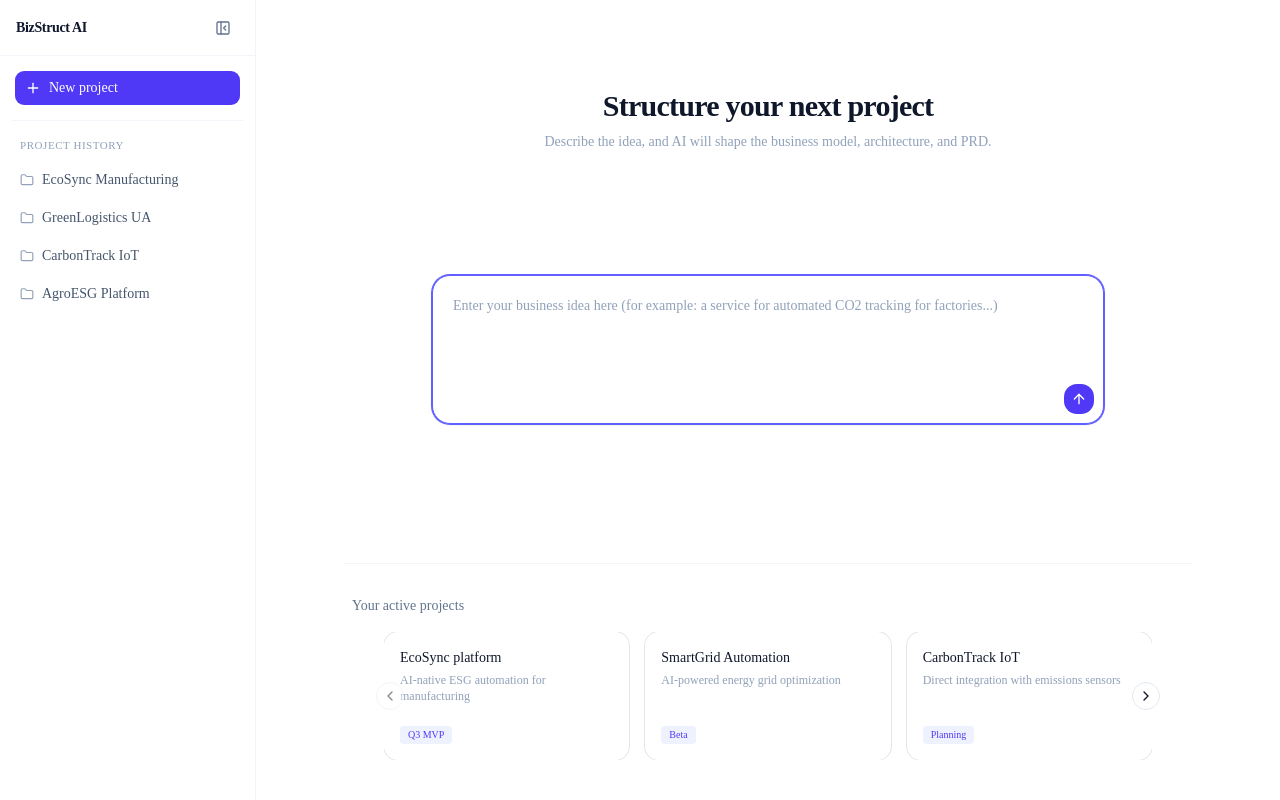
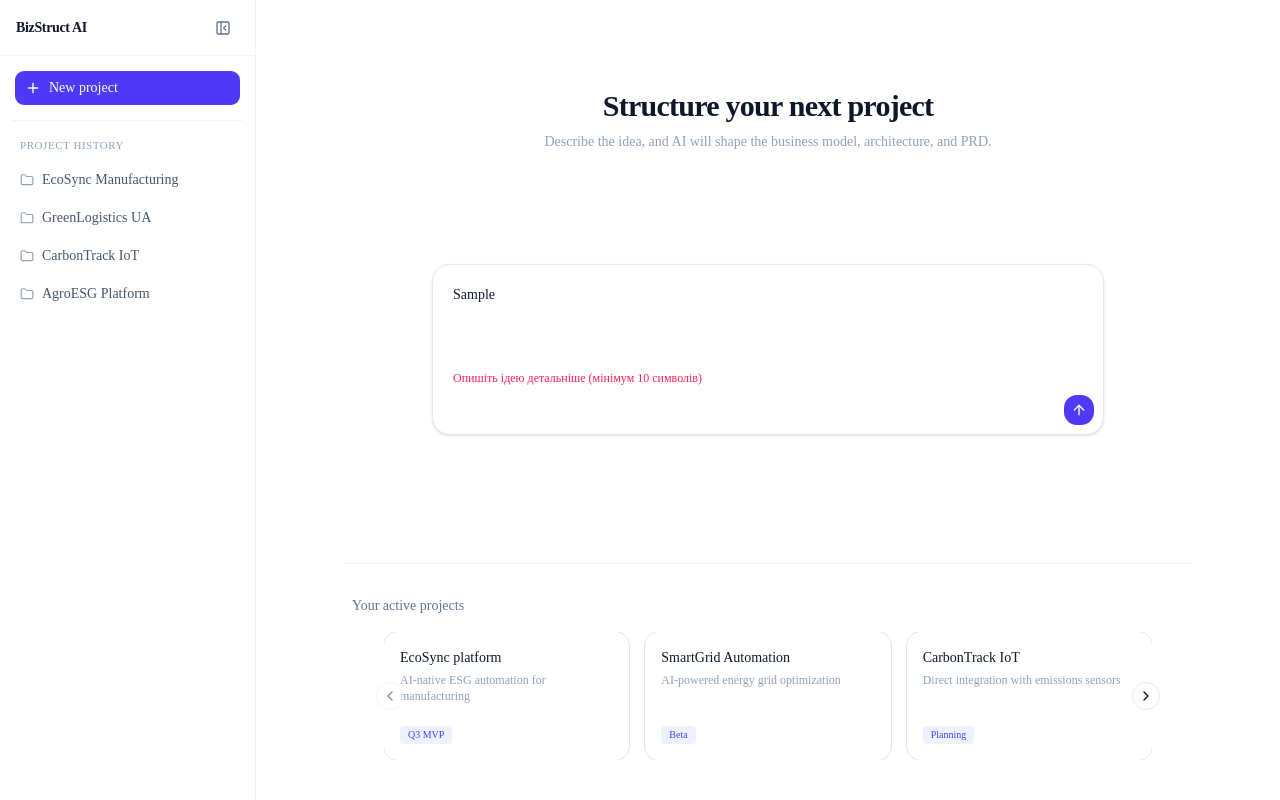
Before and after one commit to bizstruct/bizstruct-fe, a Next.js app: page /en in a window 1280 px wide. Both pictures are taken after typing "Sample" into the empty fields and a click on the button 1079 px from the left and 399 px from the top of the page. Built offline with nearby package versions, Linux system fonts and the light colour scheme.

Commit message:
feat: add project store using Zustand for managing project history and adding projects from ideas

```diff
--- a/package.json
+++ b/package.json
@@ -20,7 +20,8 @@
     "react-dom": "19.2.4",
     "shadcn": "^4.8.0",
     "tailwind-merge": "^3.6.0",
-    "tw-animate-css": "^1.4.0"
+    "tw-animate-css": "^1.4.0",
+    "zustand": "^5.0.13"
   },
   "devDependencies": {
     "@tailwindcss/postcss": "^4",
--- a/src/app/[locale]/page.tsx
+++ b/src/app/[locale]/page.tsx
@@ -1,19 +1,32 @@
-import { ArrowUp } from "lucide-react"
-import { getTranslations } from "next-intl/server"
-import { submitProjectIdea } from "@/app/actions"
+"use client"
+
+import { useState, type FormEvent } from "react"
+import { ArrowUp, Loader2 } from "lucide-react"
+import { useTranslations } from "next-intl"
+import { activeProjects } from "@/data/active-projects"
 import { Button } from "@/components/ui/button"
 import { Card } from "@/components/ui/card"
 import { Carousel, CarouselContent, CarouselItem, CarouselNext, CarouselPrevious } from "@/components/ui/carousel"
-import { getActiveProjects } from "@/services/projects"
+import { useProjectStore } from "@/store/use-project-store"
 
-export default async function HomePage() {
-  const t = await getTranslations("HomePage")
-  const projects = await getActiveProjects()
+export default function HomePage() {
+  const t = useTranslations("HomePage")
+  const [text, setText] = useState("")
+  const [error, setError] = useState<string | null>(null)
+  const addProjectFromIdea = useProjectStore((state) => state.addProjectFromIdea)
+  const isLoading = useProjectStore((state) => state.isLoading)
 
-  async function handleProjectIdeaSubmit(formData: FormData) {
-    "use server"
+  async function handleProjectIdeaSubmit(event: FormEvent<HTMLFormElement>) {
+    event.preventDefault()
+    setError(null)
 
-    await submitProjectIdea(formData)
+    try {
+      await addProjectFromIdea(text)
+      setText("")
+    } catch (err) {
+      const message = err instanceof Error ? err.message : "Сталася непередбачувана помилка"
+      setError(message)
+    }
   }
 
   return (
@@ -27,22 +40,26 @@ export default async function HomePage() {
         </p>
       </div>
 
-      <form action={handleProjectIdeaSubmit} className="w-full max-w-2xl mx-auto mb-auto flex flex-col justify-center h-full">
+      <form onSubmit={handleProjectIdeaSubmit} className="w-full max-w-2xl mx-auto mb-auto flex flex-col justify-center h-full">
         <div className="relative border border-slate-200 rounded-2xl bg-white p-2 shadow-sm focus-within:ring-1 focus-within:ring-indigo-500 focus-within:border-indigo-500 transition-all">
           <textarea
-            name="idea"
+            value={text}
+            onChange={(event) => setText(event.target.value)}
             rows={3}
             placeholder={t("input.placeholder")}
-            className="w-full resize-none border-0 bg-transparent p-3 text-sm text-slate-900 placeholder:text-slate-400 focus:ring-0 focus:outline-none min-h-[70px]"
+            disabled={isLoading}
+            className="w-full resize-none border-0 bg-transparent p-3 text-sm text-slate-900 placeholder:text-slate-400 focus:ring-0 focus:outline-none min-h-[70px] disabled:cursor-not-allowed disabled:opacity-70"
           />
+          {error && <p className="px-3 text-xs text-rose-500 font-medium mt-1.5">{error}</p>}
           <div className="flex justify-end pt-2">
             <Button
               type="submit"
               size="icon"
               aria-label={t("input.submit")}
-              className="h-8 w-8 rounded-xl bg-indigo-600 hover:bg-indigo-700 text-white transition-colors"
+              disabled={isLoading}
+              className="h-8 w-8 rounded-xl bg-indigo-600 hover:bg-indigo-700 text-white transition-colors disabled:opacity-70 disabled:cursor-not-allowed"
             >
-              <ArrowUp className="h-4 w-4" />
+              {isLoading ? <Loader2 className="h-4 w-4 animate-spin" /> : <ArrowUp className="h-4 w-4" />}
             </Button>
           </div>
         </div>
@@ -56,7 +73,7 @@ export default async function HomePage() {
         <div className="px-10 relative">
           <Carousel opts={{ align: "start" }} className="w-full">
             <CarouselContent>
-              {projects.map((project) => (
+              {activeProjects.map((project) => (
                 <CarouselItem key={project.id} className="md:col-span-1 md:basis-1/2 lg:basis-1/3">
                   <Card className="rounded-xl border-slate-200 bg-white shadow-none hover:border-slate-300 transition-colors cursor-pointer h-32 flex flex-col justify-between p-4">
                     <div>
--- a/src/app/actions.ts
+++ b/src/app/actions.ts
@@ -1,21 +1,44 @@
 "use server"
 
-export interface SubmitProjectIdeaResult {
-  success: boolean
-  message: string
+export interface CreateProjectFromIdeaSuccessResult {
+  success: true
+  data: {
+    id: string
+    title: string
+  }
 }
 
+export interface CreateProjectFromIdeaFailureResult {
+  success: false
+  error: string
+}
+
+export type CreateProjectFromIdeaResult =
+  | CreateProjectFromIdeaSuccessResult
+  | CreateProjectFromIdeaFailureResult
+
+const MIN_IDEA_LENGTH = 10
+const FORBIDDEN_WORDS = ["test", "forbidden", "blocked"] as const
 const NETWORK_DELAY_MS = 500
 
-export async function submitProjectIdea(
-  formData: FormData,
-): Promise<SubmitProjectIdeaResult> {
-  const idea = formData.get("idea")
+function hasForbiddenWord(text: string): boolean {
+  const normalizedText = text.toLowerCase()
 
-  if (typeof idea !== "string" || idea.trim().length === 0) {
+  return FORBIDDEN_WORDS.some((word) => normalizedText.includes(word))
+}
+
+export async function createProjectFromIdea(
+  text: string,
+): Promise<CreateProjectFromIdeaResult> {
+  const normalizedText = text.trim()
+
+  if (
+    normalizedText.length < MIN_IDEA_LENGTH ||
+    hasForbiddenWord(normalizedText)
+  ) {
     return {
       success: false,
-      message: "Idea text is required.",
+      error: "Опишіть ідею детальніше (мінімум 10 символів)",
     }
   }
 
@@ -23,6 +46,9 @@ export async function submitProjectIdea(
 
   return {
     success: true,
-    message: "Project idea was submitted successfully.",
+    data: {
+      id: `project-id-${Date.now()}`,
+      title: `Проєкт: ${normalizedText.substring(0, 15)}...`,
+    },
   }
 }
--- a/src/components/common/sidebar.tsx
+++ b/src/components/common/sidebar.tsx
@@ -1,10 +1,10 @@
 "use client"
 
-import { useEffect, useState } from "react"
+import { useEffect } from "react"
 import { useTranslations } from "next-intl"
 import { Plus, Folder, PanelLeftClose } from "lucide-react"
 import { Button } from "@/components/ui/button"
-import { getProjectHistory, type HistoryItem } from "@/services/projects"
+import { useProjectStore } from "@/store/use-project-store"
 
 interface SidebarProps {
   isOpen: boolean
@@ -13,25 +13,12 @@ interface SidebarProps {
 
 export function Sidebar({ isOpen, setIsOpen }: SidebarProps) {
   const t = useTranslations("Sidebar")
-  const [projectHistory, setProjectHistory] = useState<HistoryItem[]>([])
+  const history = useProjectStore((state) => state.history)
+  const fetchHistory = useProjectStore((state) => state.fetchHistory)
 
   useEffect(() => {
-    let isMounted = true
-
-    async function loadProjectHistory() {
-      const history = await getProjectHistory()
-
-      if (isMounted) {
-        setProjectHistory(history)
-      }
-    }
-
-    loadProjectHistory()
-
-    return () => {
-      isMounted = false
-    }
-  }, [])
+    void fetchHistory().catch(() => {})
+  }, [fetchHistory])
 
   if (!isOpen) return null
 
@@ -63,13 +50,15 @@ export function Sidebar({ isOpen, setIsOpen }: SidebarProps) {
         <p className="px-3 text-[11px] font-medium text-slate-400 uppercase tracking-wider mb-2">
           {t("history")}
         </p>
-        {projectHistory.map((project) => (
+        {history.map((project) => (
           <button
             key={project.id}
             className="w-full flex items-center gap-2 px-3 py-2 text-sm font-normal text-slate-600 rounded-lg hover:bg-slate-50 hover:text-slate-900 transition-colors text-left truncate"
           >
             <Folder className="h-3.5 w-3.5 text-slate-400 shrink-0" />
-            <span className="truncate">{t(`projects.${project.translationKey}`)}</span>
+            <span className="truncate">
+              {project.translationKey ? t(`projects.${project.translationKey}`) : project.title}
+            </span>
           </button>
         ))}
       </div>
--- a/src/data/project-history.ts
+++ b/src/data/project-history.ts
@@ -3,18 +3,22 @@ import type { HistoryItem } from "@/services/projects"
 export const projectHistory = [
   {
     id: "eco-sync-manufacturing",
+    title: "EcoSync Manufacturing",
     translationKey: "ecoSync",
   },
   {
     id: "green-logistics-ua",
+    title: "GreenLogistics UA",
     translationKey: "greenLogistics",
   },
   {
     id: "carbon-track-iot",
+    title: "CarbonTrack IoT",
     translationKey: "carbonTrack",
   },
   {
     id: "agro-esg-platform",
+    title: "AgroESG Platform",
     translationKey: "agroEsg",
   },
 ] as const satisfies HistoryItem[]
--- a/src/services/projects.ts
+++ b/src/services/projects.ts
@@ -8,7 +8,8 @@ export interface Project {
 
 export interface HistoryItem {
   id: string
-  translationKey: "ecoSync" | "greenLogistics" | "carbonTrack" | "agroEsg"
+  title: string
+  translationKey?: "ecoSync" | "greenLogistics" | "carbonTrack" | "agroEsg"
 }
 
 const NETWORK_DELAY_MS = 500
--- /dev/null
+++ b/src/store/use-project-store.ts
@@ -0,0 +1,60 @@
+'use client'
+
+import { create } from "zustand"
+import { createProjectFromIdea } from "@/app/actions"
+import { getProjectHistory, type HistoryItem } from "@/services/projects"
+
+interface ProjectStoreState {
+  history: HistoryItem[]
+  isLoading: boolean
+  fetchHistory: () => Promise<void>
+  addProjectFromIdea: (idea: string) => Promise<void>
+}
+
+function mergeHistory(existingHistory: HistoryItem[], fetchedHistory: HistoryItem[]): HistoryItem[] {
+  const mergedHistory = [...existingHistory]
+  const existingIds = new Set(existingHistory.map((item) => item.id))
+
+  for (const item of fetchedHistory) {
+    if (!existingIds.has(item.id)) {
+      mergedHistory.push(item)
+    }
+  }
+
+  return mergedHistory
+}
+
+export const useProjectStore = create<ProjectStoreState>((set) => ({
+  history: [],
+  isLoading: false,
+  fetchHistory: async () => {
+    const fetchedHistory = await getProjectHistory()
+
+    set((state) => ({
+      history: mergeHistory(state.history, fetchedHistory),
+    }))
+  },
+  addProjectFromIdea: async (idea: string) => {
+    set({ isLoading: true })
+
+    try {
+      const result = await createProjectFromIdea(idea)
+
+      if (!result.success) {
+        throw new Error(result.error)
+      }
+
+      set((state) => ({
+        history: [result.data, ...state.history],
+      }))
+    } catch (error) {
+      if (error instanceof Error) {
+        throw error
+      }
+
+      throw new Error("Сталася непередбачувана помилка")
+    } finally {
+      set({ isLoading: false })
+    }
+  },
+}))
```
Also changed, not shown: 2 other files (tests, documents, lock files or other folders).
